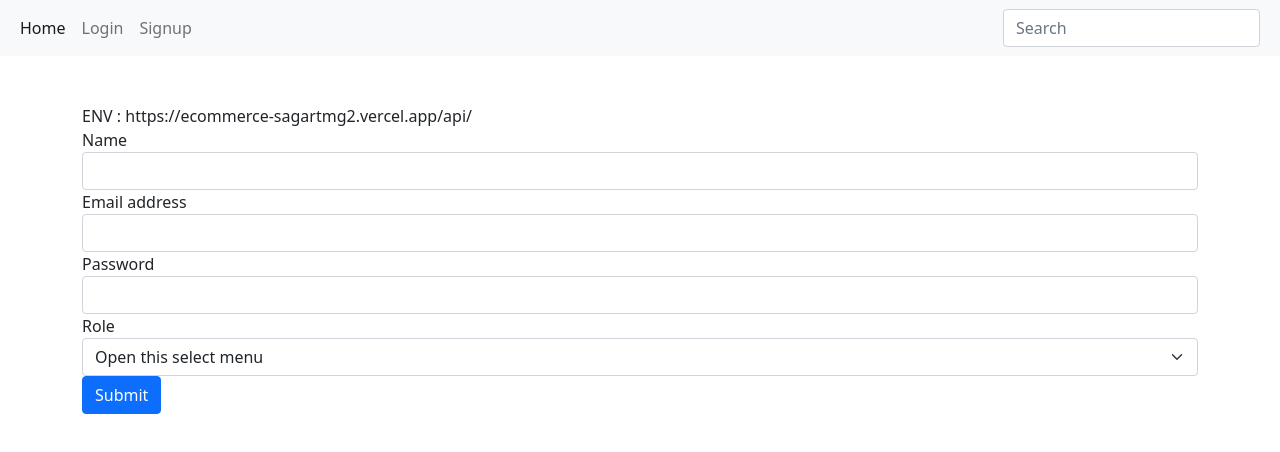
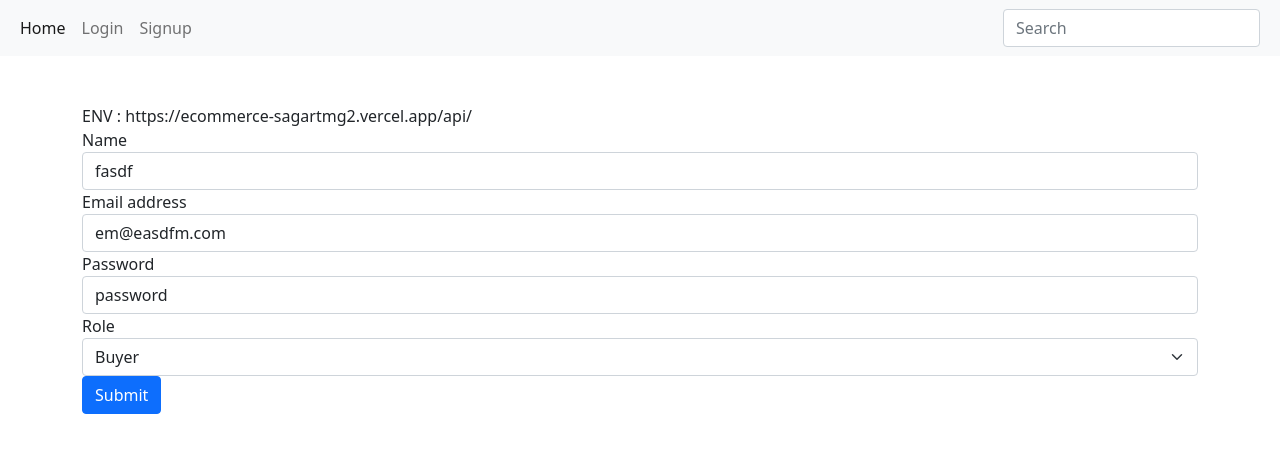
Before and after one commit to sagartmg2/mangsir, a React (Create React App) app in the folder client/: page /signup in a window 1280 px wide. Shown: the top 452 px of the page. Built offline with nearby package versions, Linux system fonts and the light colour scheme.

Commit message:
form validation

```diff
--- a/client/src/App.js
+++ b/client/src/App.js
@@ -3,14 +3,18 @@ import { BrowserRouter, Routes, Route } from 'react-router-dom';
 import Login from "./page/Login";
 import Signup from "./page/Signup";
 import Home from "./page/Home";
+import { useState } from "react";
 
 function App() {
+
+  const [search_term, setSearchTerm] = useState("");
+
   return (
     <div className="">
       <BrowserRouter>
-        <Navbar />
+        <Navbar search_term={search_term} setSearchTerm={setSearchTerm} />
         <Routes>
-          <Route path="" element={<Home />} />
+          <Route path="" element={<Home search_term={search_term} />} />
           <Route path="login" element={<Login />} />
           <Route path="signup" element={<Signup />} />
         </Routes>
--- /dev/null
+++ b/client/src/component/ErrorMessage.js
@@ -0,0 +1,13 @@
+import React from 'react';
+
+const ErrorMessage = ({ msg }) => {
+    return (
+        <small style={{
+            color: "red"
+        }}>
+            {msg}
+        </small>
+    );
+}
+
+export default ErrorMessage;
--- a/client/src/component/Navbar.js
+++ b/client/src/component/Navbar.js
@@ -1,6 +1,6 @@
 import { Link } from "react-router-dom";
 
-function Navbar() {
+function Navbar({ search_term, setSearchTerm }) {
     return <>
         <nav className="navbar navbar-expand-lg navbar-light bg-light">
             <div className="container-fluid">
@@ -21,7 +21,7 @@ function Navbar() {
 
                     </ul>
                     <form className="d-flex">
-                        <input className="form-control me-2" type="search" placeholder="Search" aria-label="Search" />
+                        <input className="form-control me-2" value={search_term} onChange={(e) => { setSearchTerm(e.target.value) }} type="search" placeholder="Search" aria-label="Search" />
                     </form>
                 </div>
             </div>
--- a/client/src/page/Home.js
+++ b/client/src/page/Home.js
@@ -8,12 +8,12 @@ import NOImage from "../asset/images/no-image.jpg"
 */
 
 
-const Home = () => {
+const Home = ({search_term}) => {
 
     const [products, setProducts] = useState([]);
     const [isLoading, setisLoading] = useState(true);
 
-    const [serach_term, setSearchTerm] = useState("");
+    // const [serach_term, setSearchTerm] = useState("");
 
     /*
         database operations
@@ -32,7 +32,7 @@ const Home = () => {
     */
 
     useEffect(() => {
-        axios.get(`https://ecommerce-sagartmg2.vercel.app/api/products?search_term=${serach_term}`)
+        axios.get(`https://ecommerce-sagartmg2.vercel.app/api/products?search_term=${search_term}`)
             .then(res => {
                 console.log(res);
                 setisLoading(false)
@@ -41,7 +41,7 @@ const Home = () => {
             }).catch(err => {
 
             })
-    }, [serach_term]);
+    }, [search_term]);
 
 
     return (
@@ -52,7 +52,7 @@ const Home = () => {
                 <h1>loading.. </h1>
 
             }
-            <input value={serach_term} onChange={(e) =>{setSearchTerm(e.target.value)}}/>
+            {/* <input value={serach_term} onChange={(e) =>{setSearchTerm(e.target.value)}}/> */}
             {
                 products.map(product => {
                     return <div className='p-2 col-md-3' key={product._id}>
--- a/client/src/page/Signup.js
+++ b/client/src/page/Signup.js
@@ -1,5 +1,6 @@
 import axios from 'axios';
 import { useState } from 'react';
+import ErrorMessage from '../component/ErrorMessage';
 
 const Signup = () => {
 
@@ -8,21 +9,59 @@ const Signup = () => {
         email: ""
     })
 
+    // const [error, setError] = useState([
+    //     {
+    //         param: "email",
+    //         msg: "alredy...."
+    //     }
+    // ])
+
+
+    // const [name, setname] = useState("");
+
     const [data, setData] = useState({
-        name:"",
+        name: "fasdf",
+        email: "em@easdfm.com",
+        password: "password",
+        role: "buyer"
     });
-
-    const [name, setname] = useState("");
-    // const [state, setstate] = useState(initialState);
 
     function handleSubmit(e) {
         e.preventDefault();
+
+        let { name, email, password, role } = data
+
+        let validation = true;
 
         let err = {}
         if (!name) {
             err.name = "Required"
         }
-        setError(err)
+        if (!email) {
+            err.email = "Required"
+        }
+
+        if (Object.entries(err).length == 0) {
+            axios.post(`${process.env.REACT_APP_SERVER_DOMAIN}users/signup`, {
+                name,
+                email,
+                password,
+                role,
+            })
+                .then(res => {
+
+                })
+                .catch(err => {
+                    console.log(err)
+                    // setError({
+                    //     email: "alerdy."
+                    // })
+                    // setError(err.response.data.errors)
+                })
+        } else {
+            setError(err)
+        }
+
 
 
         /*
@@ -38,22 +77,10 @@ const Signup = () => {
         5
          */
 
-        let {  email, password, role } = e.target;
 
 
 
-        axios.post(`${process.env.REACT_APP_SERVER_DOMAIN}users/signup`, {
-            name: name.value,
-            email: email.value,
-            password: password.value,
-            role: role.value
-        })
-            .then(res => {
 
-            })
-            .catch(err => {
-
-            })
     }
 
     return (
@@ -62,29 +89,43 @@ const Signup = () => {
             <form onSubmit={handleSubmit}>
                 <div class="form-group">
                     <label for="">Name</label>
-                    <input type="text" name='name' class="form-control" placeholder=""  />
-
+                    <input type="text" name='name' value={data.name} class="form-control" placeholder="" />
                     {
                         error.name
                         &&
-                        <small>{error.name}</small>
+                        <ErrorMessage msg={error.name} />
                     }
                 </div>
                 <div class="form-group">
                     <label for="">Email address</label>
-                    <input type="email" name='email' class="form-control" placeholder="" />
+                    <input type="email" name='email' class="form-control" value={data.email} placeholder="" />
+                    {
+                        error.email
+                        &&
+                        <ErrorMessage msg={error.email} />
+                    }
+                    {/* {
+                        error.find(el => el.param == "email")
+                        &&
+                        <ErrorMessage msg={error.find(el => el.param == "email").msg} />
+                    } */}
                 </div>
                 <div class="form-group">
                     <label for="">Password</label>
-                    <input type="text" name='password' class="form-control" placeholder="" />
+                    <input type="text" name='password' value={data.password} class="form-control" placeholder="" />
                 </div>
                 <div class="form-group">
                     <label for="">Role</label>
-                    <select class="form-select" name="role" aria-label="Default select example">
-                        <option selected>Open this select menu</option>
+                    <select class="form-select" name="role" aria-label="Default select example" value={data.role} >
+                        <option value="">Open this select menu</option>
                         <option value="buyer">Buyer</option>
                         <option value="seller">Seller</option>
                     </select>
+                    {/* {
+                        error.find(el => el.param == "role")
+                        &&
+                        <ErrorMessage msg={error.find(el => el.param == "role").msg} />
+                    } */}
                 </div>
 
                 <button type="submit" class="btn btn-primary">Submit</button>
@@ -93,4 +134,30 @@ const Signup = () => {
     );
 }
 
+/*
+
+[
+    {
+        "value": "em@em.com",
+        "msg": "E-mail already in use",
+        "param": "email",
+        "location": "body"
+    },
+    {
+        "value": "em@em.com",
+        "msg": "not sucpported",
+        "param": "role",
+        "location": "body"
+    }
+]
+
+// output
+
+{
+    "email":"E-mail already in us..",
+    "role" :"not sucpporte"
+}
+
+*/
+
 export default Signup;
```
